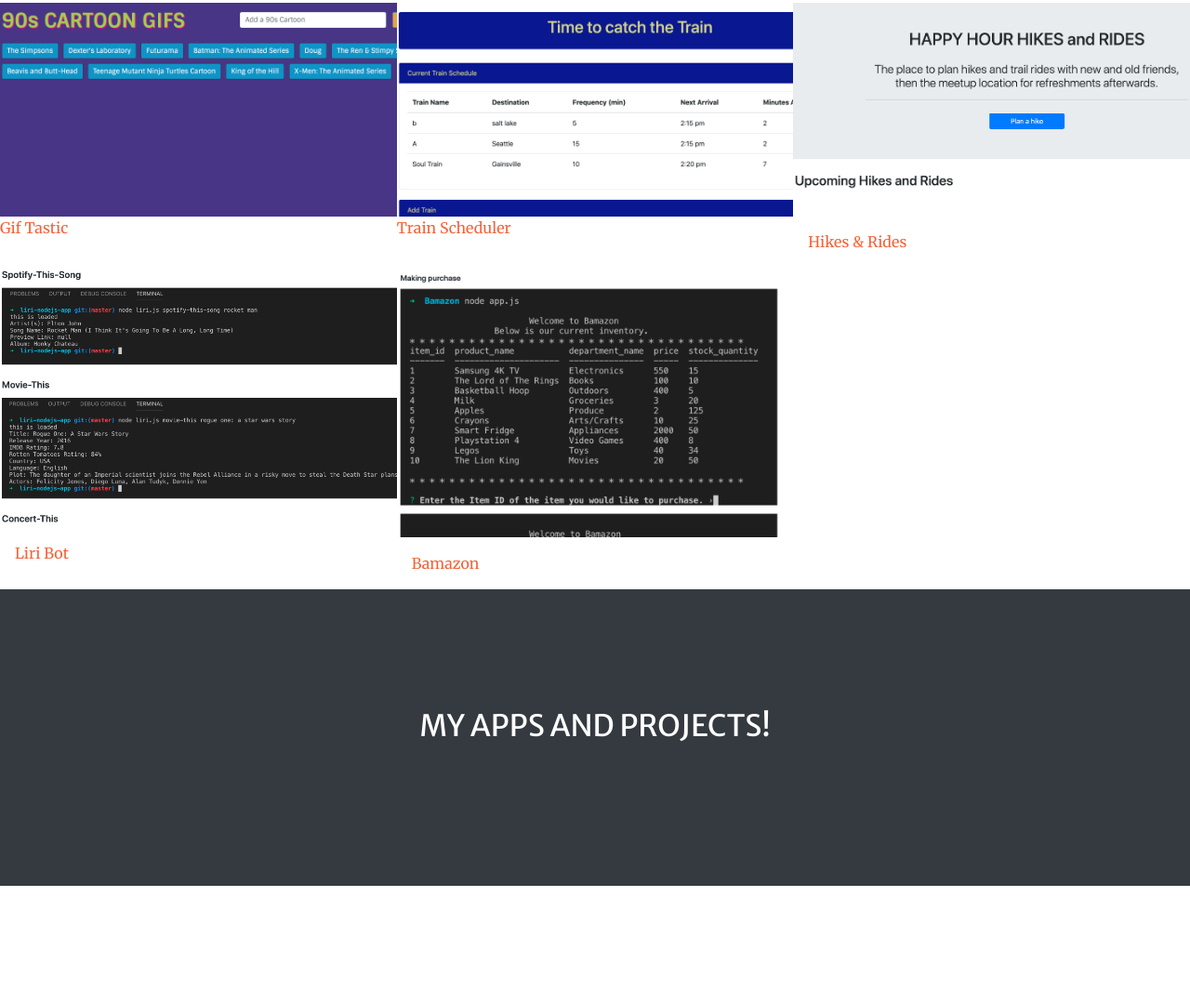
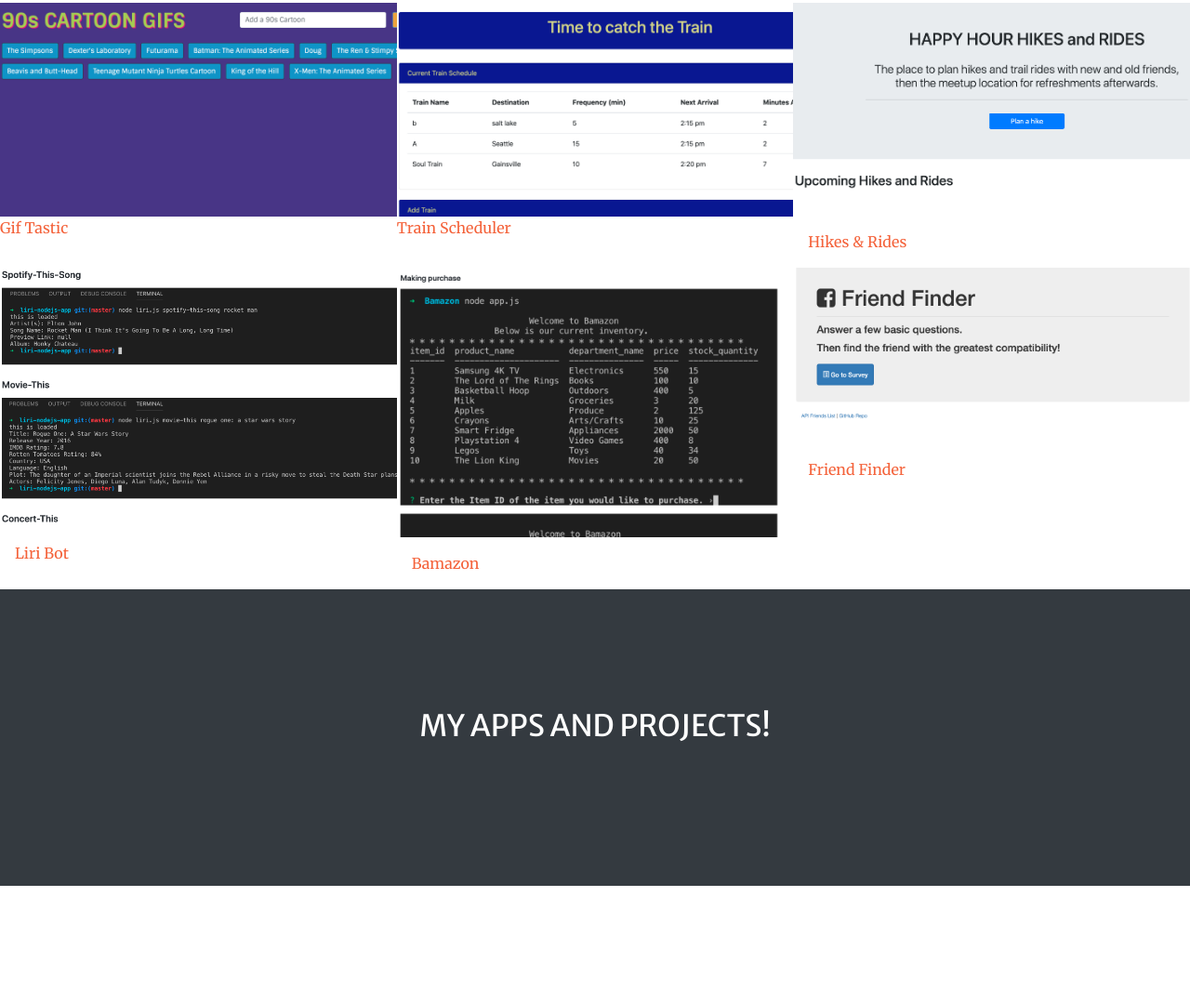
Before and after one commit to nelsontknight/Updated-Portfolio, a website with bundled scripts: page index.html in a window 1280 px wide. Shown: the part 2365-3443 px from the top of the page at 93% size. Built offline with nearby package versions, Linux system fonts and the light colour scheme.

Commit message:
added friendfinder to portfolio

```diff
--- a/index.html
+++ b/index.html
@@ -196,6 +196,16 @@
             </div>
           </a>
         </div>
+        <div class="col-lg-4 col-sm-6">
+          <a class="portfolio-box" href="https://find-friends01.herokuapp.com/">
+            <img class="img-fluid" src="img/portfolio/friendfinder.png" alt="">
+            <div class="portfolio-box-caption p-3">
+              <div class="project-name">
+                Friend Finder
+              </div>
+            </div>
+          </a>
+        </div>
       </div>
     </div>
   </section>
```
Also changed, not shown: img/portfolio/friendfinder.png (added), 3 other files.
